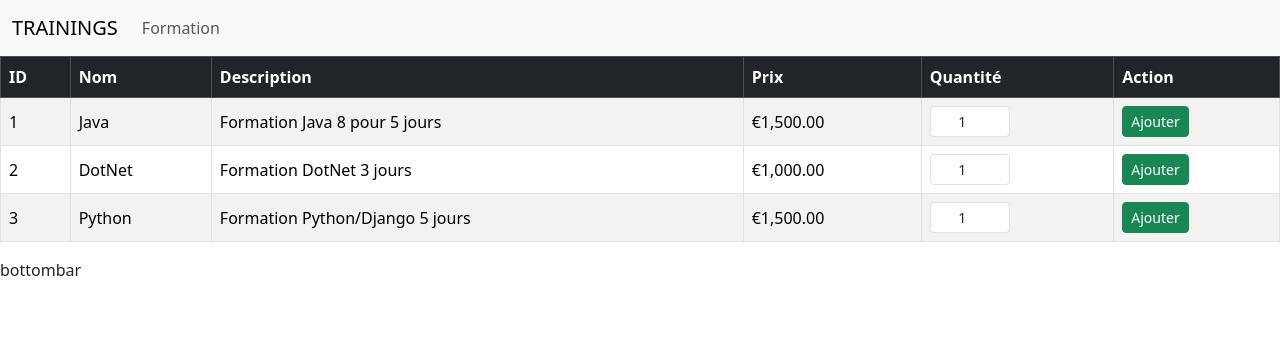
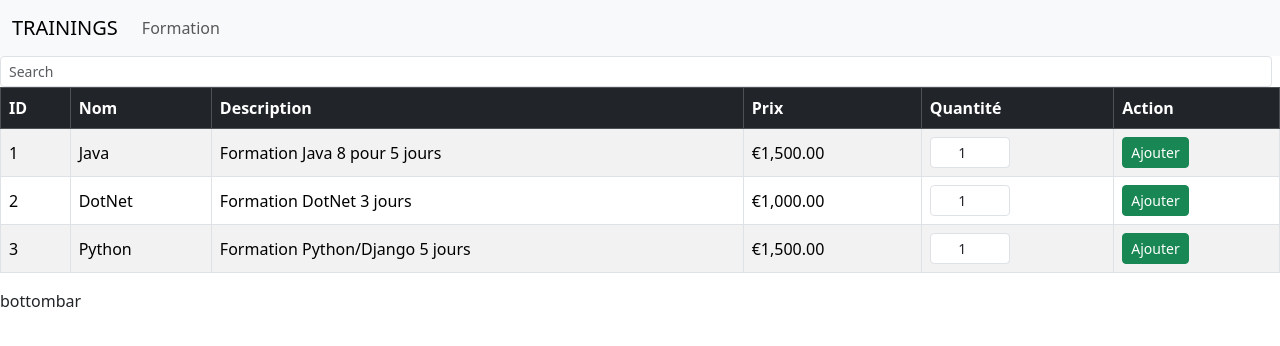
Before and after one commit to rdpt03/FMS-WEB-ANGULAR-Formations, an Angular app: page /trainings in a window 1280 px wide. Shown: the top 346 px of the page. Built offline with nearby package versions, Linux system fonts and the light colour scheme.

Commit message:
add search bar

```diff
--- a/src/app/components/training-component/training-component.html
+++ b/src/app/components/training-component/training-component.html
@@ -1,5 +1,17 @@
 <div>
     <ng-container *ngIf="listTrainings">
+        <!---Search bar-->
+        <form class="d-flex align-items-center">
+            <input
+                class="form-control form-control-sm me-2"
+                type="search"
+                placeholder="Search"
+                aria-label="Search"
+                name="searchText"
+                [(ngModel)]="searchText"
+                (ngModelChange)="onSearchTextChange($event)">
+        </form>
+
         <table class="table table-striped table-hover table-bordered align-middle">
             <thead class="table-dark">
                 <tr>
```
